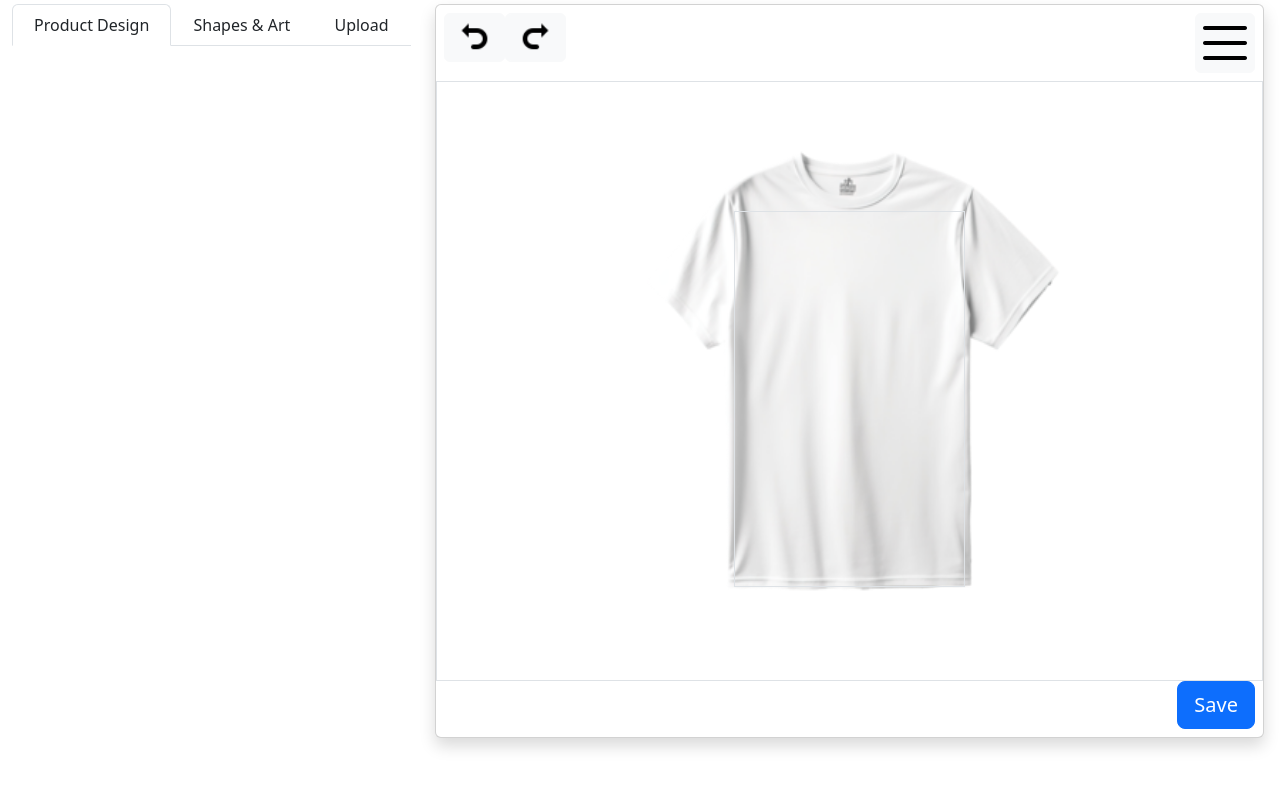
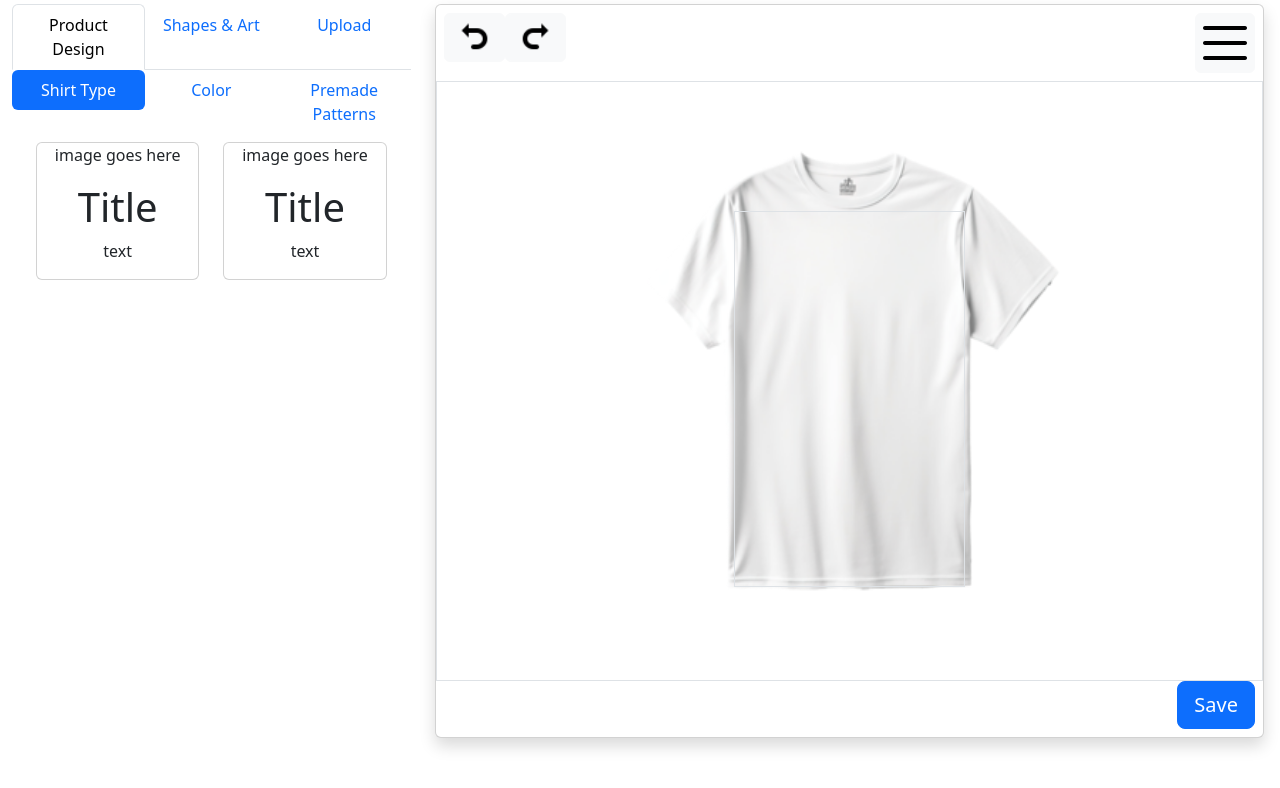
Before and after one commit to NeatPatel/shirt-design, a React (Vite) app in the folder App/: page / in a window 1280 px wide. Shown: the top 788 px of the page. Built offline with nearby package versions, Linux system fonts and the light colour scheme.

Commit message:
Updated side customization menu

```diff
--- /dev/null
+++ b/App/src/components/SplitContentBlock.jsx
@@ -0,0 +1,25 @@
+import styles from './splitcontentblock.module.scss';
+import {Row, Col, Container} from 'react-bootstrap';
+
+/*
+props.left is all content displayed on the left half/column of the block
+props.right is all content displayed on the right half/column of the block
+additional modifiers and formatting can be applied to content within prop
+props.mt is top margin in svh
+props.mb is bottom margin in svh
+
+EXAMPLE:
+<SplitContentBlock left={<h2 className= 'text-center'>Why Wait? Get a Free Consultation Today!</h2>} right={<img src= {waggImg} height='auto' width='500svh' className="" />}/>
+*/
+
+function SplitContentBlock(props){
+    return(<>
+    <Container className='d-flex' fluid>
+        <Row className= 'w-100 text-center mx-auto' style={{marginTop: `${props.mt}svh`, marginBottom: `${props.mb}svh`}}>
+            <Col className="m-auto">{props.left}</Col>
+            <Col className="m-auto">{props.right}</Col>
+        </Row>
+    </Container>
+    </>)
+}
+export default SplitContentBlock;
--- /dev/null
+++ b/App/src/components/splitcontentblock.module.scss
@@ -0,0 +1,4 @@
+.paddingSplitBlock{
+    margin-top: 50svh;
+    margin-bottom: 50svh;
+}
--- a/App/src/pages/CustomTabs.jsx
+++ b/App/src/pages/CustomTabs.jsx
@@ -1,19 +1,74 @@
 import styles from './customtabs.module.scss';
-import { Nav } from 'react-bootstrap';
+import { Card, Nav, Tab, Tabs } from 'react-bootstrap';
+import SplitContentBlock from '../components/SplitContentBlock';
+
+/*
+<Nav fill variant="tabs" defaultActiveKey="product-design">
+            <Nav.Item>
+                <Nav.Link datatoggle="tab" href="#tab1" className="text-dark text-decoration-none" eventKey="product-design">Product Design</Nav.Link>
+            </Nav.Item>
+            <Nav.Item>
+                <Nav.Link datatoggle="tab" href="#tab2" className="text-dark text-decoration-none" eventKey="shapes-and-art">Shapes & Art</Nav.Link>
+            </Nav.Item>
+            <Nav.Item>
+                <Nav.Link datatoggle="tab" href="#tab3" className="text-dark text-decoration-none" eventKey="upload">Upload</Nav.Link>
+            </Nav.Item>
+        </Nav>
+        */
 
 function CustomTabs() {
     return (<>
-        <Nav fill variant="tabs" defaultActiveKey="product-design">
-            <Nav.Item>
-                <Nav.Link className="text-dark text-decoration-none" eventKey="product-design">Product Design</Nav.Link>
-            </Nav.Item>
-            <Nav.Item>
-                <Nav.Link className="text-dark text-decoration-none" eventKey="shapes-and-art">Shapes & Art</Nav.Link>
-            </Nav.Item>
-            <Nav.Item>
-                <Nav.Link className="text-dark text-decoration-none" eventKey="upload">Upload</Nav.Link>
-            </Nav.Item>
-        </Nav>
+        <Tabs defaultActiveKey="productDesign" justify>
+            <Tab eventKey="productDesign" title="Product Design">
+                <Tabs defaultActiveKey="shirtType" justify variant='pills'>
+                    <Tab eventKey="shirtType" title="Shirt Type">
+                        <SplitContentBlock mt={1}
+                        left={<>
+                            <Card>
+                                <p>image goes here</p>
+                                <h1>Title</h1>
+                                <p>text</p>
+                            </Card>
+                        </>}
+                        right={<>
+                            <Card>
+                                <p>image goes here</p>
+                                <h1>Title</h1>
+                                <p>text</p>
+                            </Card>
+                        </>}
+                        />
+                    </Tab>
+                    <Tab eventKey="shirtColor" title="Color">
+                        color stuff
+                    </Tab>
+                    <Tab eventKey="patterns" title="Premade Patterns">
+                    <SplitContentBlock mt={1}
+                        left={<>
+                            <Card>
+                                <p>image goes here</p>
+                                <h1>Title</h1>
+                                <p>text</p>
+                            </Card>
+                        </>}
+                        right={<>
+                            <Card>
+                                <p>image goes here</p>
+                                <h1>Title</h1>
+                                <p>text</p>
+                            </Card>
+                        </>}
+                        />
+                    </Tab>
+                </Tabs>
+            </Tab>
+            <Tab eventKey="shapesArt" title="Shapes & Art">
+                shape stuff
+            </Tab>
+            <Tab eventKey="uploadTab" title="Upload">
+                upload stuff
+            </Tab>
+        </Tabs>
     </>);
 }
 
```
